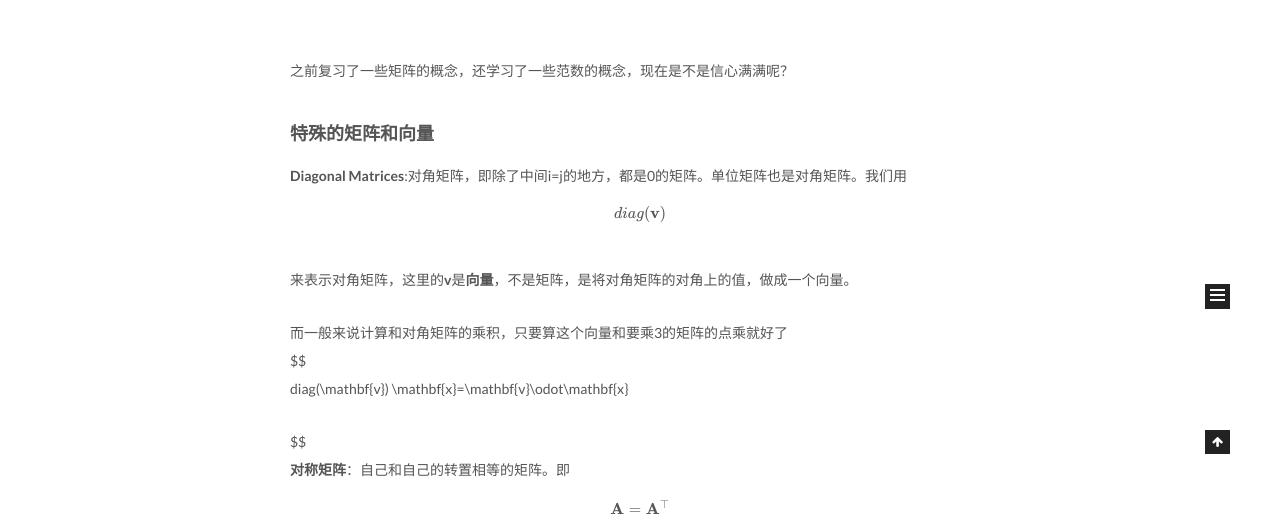
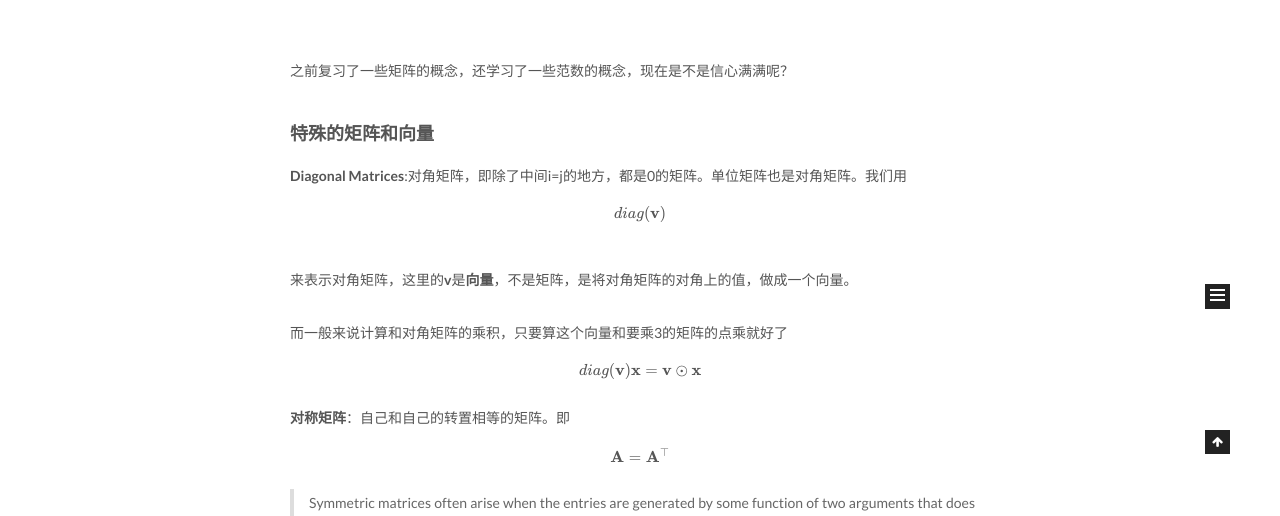
Before and after one commit to Geuum/geuum.github.io, a plain HTML site: page index.html in a window 1280 px wide. Shown: the part 446-962 px from the top of the page. Drawn offline with nearby package versions, Linux system fonts and the light colour scheme; some packages are replaced by stand-ins of ours; a script that the page names is missing.

Commit message:
Site updated: 2016-08-22 09:25:00

```diff
--- a/css/main.css
+++ b/css/main.css
@@ -1548,7 +1548,7 @@ pre .javascript .function {
   width: 4px;
   height: 4px;
   border-radius: 50%;
-  background: #18ffda;
+  background: #d79d1b;
 }
 .links-of-blogroll {
   font-size: 13px;
--- a/index.html
+++ b/index.html
@@ -312,8 +312,8 @@
 
             <p>之前复习了一些矩阵的概念，还学习了一些范数的概念，现在是不是信心满满呢？</p>
 <h3 id="特殊的矩阵和向量"><a href="#特殊的矩阵和向量" class="headerlink" title="特殊的矩阵和向量"></a>特殊的矩阵和向量</h3><p><strong>Diagonal Matrices</strong>:对角矩阵，即除了中间i=j的地方，都是0的矩阵。单位矩阵也是对角矩阵。我们用<br>$$<br>diag(\mathbf{v})<br>$$<br>来表示对角矩阵，这里的<strong>v</strong>是<strong>向量</strong>，不是矩阵，是将对角矩阵的对角上的值，做成一个向量。</p>
-<p>而一般来说计算和对角矩阵的乘积，只要算这个向量和要乘3的矩阵的点乘就好了<br>$$<br>diag(\mathbf{v}) \mathbf{x}=\mathbf{v}\odot\mathbf{x}</p>
-<p>$$<br><strong>对称矩阵</strong>：自己和自己的转置相等的矩阵。即<br>$$<br>\mathbf{A}=\mathbf{A}^\top<br>$$</p>
+<p>而一般来说计算和对角矩阵的乘积，只要算这个向量和要乘3的矩阵的点乘就好了<br>$$<br>diag(\mathbf{v}) \mathbf{x}=\mathbf{v}\odot\mathbf{x}<br>$$</p>
+<p><strong>对称矩阵</strong>：自己和自己的转置相等的矩阵。即<br>$$<br>\mathbf{A}=\mathbf{A}^\top<br>$$</p>
 <blockquote>
 <p>Symmetric matrices often arise when the entries are generated by some function of two arguments that does not depend on the order of the arguments.</p>
 </blockquote>
```
Also changed, not shown: 2016/08/21/【机器学习】2-矩阵和向量的一些计算/index.html (+3 -3 lines).
